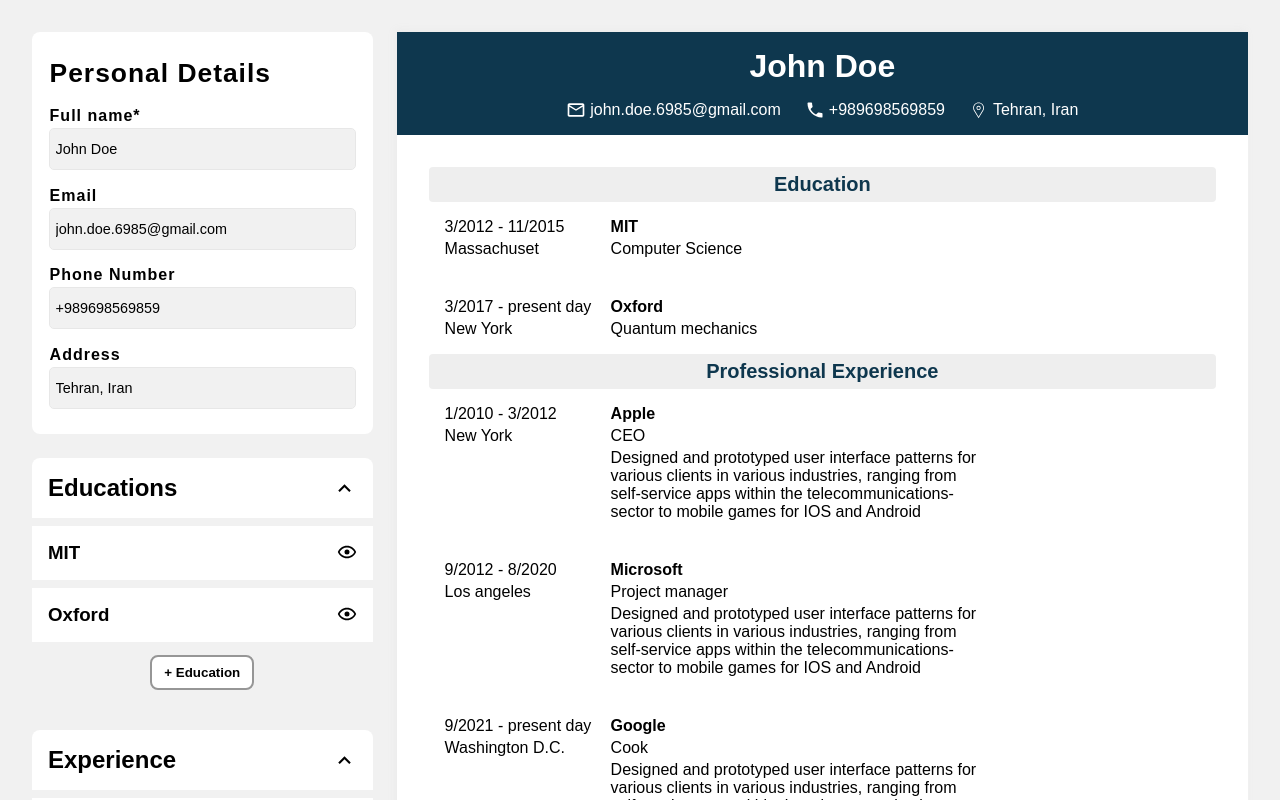
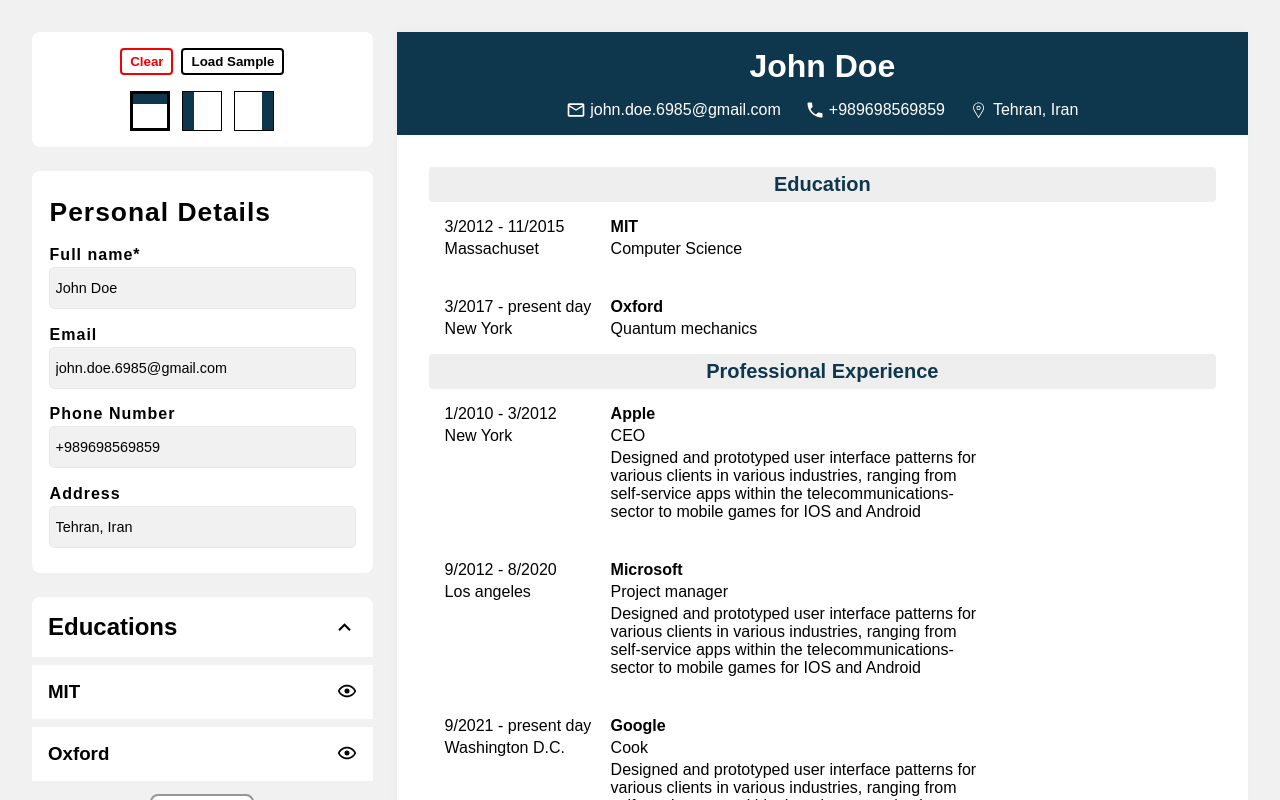
Before and after one commit to itsEmadK/odin-cv, a React (Vite) app: page / in a window 1280 px wide. Shown: the top 800 px of the page. Built offline with nearby package versions, Linux system fonts and the light colour scheme.

Commit message:
Add and handle side menu

```diff
--- a/src/App.jsx
+++ b/src/App.jsx
@@ -1,19 +1,22 @@
 import './App.css';
 import Resume from './components/Resume';
-import { person as personData } from './person.js';
+import { person as samplePerson } from './person.js';
 import { useState } from 'react';
 import PersonalDetailsForm from './components/PersonalDetailsForm.jsx';
 import EducationSection from './components/Educations.jsx';
 import JobSection from './components/Jobs.jsx';
+import SideMenu from './components/SideMenu.jsx';
 
 function App() {
-  const [person, setPerson] = useState(personData);
+  const [person, setPerson] = useState(samplePerson);
 
   const educations = person.educations;
   const [hiddenEducationIDs, setHiddenEducationIDs] = useState([]);
 
   const jobs = person.jobs;
   const [hiddenJobIDs, setHiddenJobIDs] = useState([]);
+
+  const [headerPos, setHeaderPos] = useState('top');
 
   function handlePersonInfoChange(newPerson) {
     setPerson(newPerson);
@@ -89,9 +92,32 @@ function App() {
     });
   }
 
+  function handleHeaderPosChange(pos) {
+    setHeaderPos(pos);
+  }
+  function handleClearResume() {
+    setPerson({
+      name: '',
+      address: '',
+      email: '',
+      phone: '',
+      educations: [],
+      jobs: [],
+    });
+  }
+  function handleLoadSample() {
+    setPerson({ ...samplePerson });
+  }
+
   return (
     <main>
       <aside>
+        <SideMenu
+          preferredHeaderPosition={headerPos}
+          onClearClicked={handleClearResume}
+          onLoadSampleClicked={handleLoadSample}
+          onPreferredHeaderPosChanged={handleHeaderPosChange}
+        ></SideMenu>
         <PersonalDetailsForm
           person={person}
           onChange={handlePersonInfoChange}
@@ -131,6 +157,7 @@ function App() {
             .slice()
             .sort((a, b) => (a.startDate < b.startDate ? -1 : 1)),
         }}
+        headerPosition={headerPos}
       ></Resume>
     </main>
   );
--- a/src/components/Resume.jsx
+++ b/src/components/Resume.jsx
@@ -62,7 +62,10 @@ function ResumeBody({ educations, jobs }) {
             }
 
             return (
-              <li key={job.company + job.startDate + job.endDate + job.role} className="job-item">
+              <li
+                key={job.company + job.startDate + job.endDate + job.role}
+                className="job-item"
+              >
                 <p className="date">
                   {formattedStartDate} - {formattedEndDate}
                 </p>
@@ -79,16 +82,29 @@ function ResumeBody({ educations, jobs }) {
   );
 }
 
-export default function Resume({ person }) {
+export default function Resume({ person, headerPosition }) {
+  let headerPosClassName = '';
+
+  if (headerPosition === 'top') {
+    headerPosClassName = 'header-on-top';
+  } else if (headerPosition === 'left') {
+    headerPosClassName = 'header-on-left';
+  } else {
+    headerPosClassName = 'header-on-right';
+  }
+
   return (
-    <div className="resume">
+    <div className={'resume ' + headerPosClassName}>
       <ResumeHeader
         name={person.name}
         email={person.email}
         phone={person.phone}
         address={person.address}
       ></ResumeHeader>
-      <ResumeBody educations={person.educations} jobs={person.jobs}></ResumeBody>
+      <ResumeBody
+        educations={person.educations}
+        jobs={person.jobs}
+      ></ResumeBody>
     </div>
   );
 }
--- /dev/null
+++ b/src/components/SideMenu.jsx
@@ -0,0 +1,35 @@
+import '../styles/side-menu.css';
+
+export default function SideMenu({
+  preferredHeaderPosition = 'top',
+  onClearClicked,
+  onLoadSampleClicked,
+  onPreferredHeaderPosChanged,
+}) {
+  return (
+    <div className="side-menu">
+      <div className="buttons-container">
+        <button onClick={onClearClicked} className="clear">
+          Clear
+        </button>
+        <button onClick={onLoadSampleClicked} className="load">
+          Load Sample
+        </button>
+      </div>
+      <div className="layouts-container">
+        <button
+          onClick={() => onPreferredHeaderPosChanged('top')}
+          className={`header-on-top ${preferredHeaderPosition === 'top' ? 'selected' : ''}`}
+        ></button>
+        <button
+          onClick={() => onPreferredHeaderPosChanged('left')}
+          className={`header-on-left ${preferredHeaderPosition === 'left' ? 'selected' : ''}`}
+        ></button>
+        <button
+          onClick={() => onPreferredHeaderPosChanged('right')}
+          className={`header-on-right ${preferredHeaderPosition === 'right' ? 'selected' : ''}`}
+        ></button>
+      </div>
+    </div>
+  );
+}
--- a/src/styles/resume.css
+++ b/src/styles/resume.css
@@ -2,6 +2,15 @@
   box-shadow: -2px -2px 8px rgb(235, 235, 235);
   background-color: white;
   max-width: 1000px;
+}
+
+.resume.header-on-right {
+  display: flex;
+  flex-direction: row-reverse;
+}
+
+.resume.header-on-left {
+  display: flex;
 }
 
 .header {
--- /dev/null
+++ b/src/styles/side-menu.css
@@ -0,0 +1,57 @@
+.side-menu {
+  background-color: white;
+  padding: 1em;
+  border-radius: 8px;
+  /* position: sticky;
+  top: 0px;
+  z-index: 1; */
+}
+
+.side-menu button {
+  appearance: none;
+  border: 2px solid;
+  border-radius: 4px;
+  padding: 4px 8px;
+  cursor: pointer;
+}
+
+.side-menu button.load {
+  background-color: transparent;
+  font-weight: bold;
+}
+.side-menu button.clear {
+  font-weight: bold;
+  color: rgb(245, 0, 0);
+  background-color: transparent;
+}
+
+.side-menu .layouts-container {
+  display: flex;
+  margin-top: 1em;
+  justify-content: center;
+  gap: 0.75em;
+}
+
+.side-menu .header-on-top,
+.side-menu .header-on-left,
+.side-menu .header-on-right {
+  width: 40px;
+  height: 40px;
+  border-radius: 0;
+  border-width: 1px;
+}
+.side-menu .header-on-top.selected,
+.side-menu .header-on-left.selected,
+.side-menu .header-on-right.selected {
+  border: 3px solid black;
+}
+
+.side-menu .header-on-top {
+  background: linear-gradient(180deg, #0e374e 30%, white 30%);
+}
+.side-menu .header-on-right {
+  background: linear-gradient(90deg, white 70%, #0e374e 70%);
+}
+.side-menu .header-on-left {
+  background: linear-gradient(-90deg, white 70%, #0e374e 70%);
+}
```
